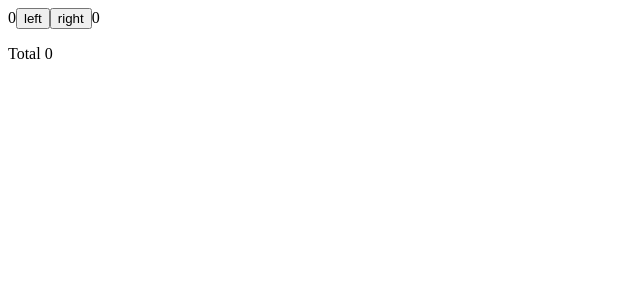
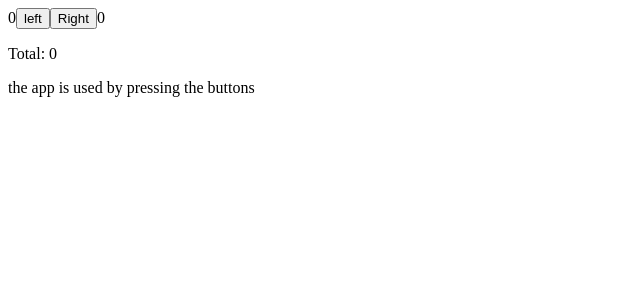
Before and after one commit to prajwalacharyaa/fullstackopen, a React (Vite) app in the folder React/part1/: page / in a window 1280 px wide. Shown: the top 300 px of the page, without its empty margins (0-640 px from the left). Built offline with nearby package versions, Linux system fonts and the light colour scheme.

Commit message:
some messages added to make code understandable

```diff
--- a/React/part1/src/rememberallclicks.jsx
+++ b/React/part1/src/rememberallclicks.jsx
@@ -1,4 +1,33 @@
 import { useState } from "react";
+
+const History = (props) => {
+    if (props.allClicks.length === 0) {
+        return (
+            <div>
+                the app is used by pressing the buttons
+            </div>
+        )
+    }
+    return (
+        <div>
+            button press history:{props.allClicks.join('')}
+        </div>
+
+    )
+}
+
+const Button = ({ handleClick, text }) => (
+    //here retun is not used because it is single line ccode
+    //and is written between (these brackets)
+    //if {curly brackets} were used we hadd no option but to use return to
+    //make the button display
+    <button onClick={handleClick}>
+        {text}
+    </button>
+
+
+)
+
 
 const App = () => {
     const [left, setLeft] = useState(0)
@@ -25,12 +54,12 @@
     return (
         <div>
             {left}
-            <button onClick={handleLeftClick}>left</button>
-            <button onClick={handleRightClick}>right</button>
+            <Button handleClick={handleLeftClick} text='left' />
+            <Button handleClick={handleRightClick} text='Right' />
             {right}
-            <p>Total {total} </p>
+            <p>Total: {total}</p>
 
-            <p>{allClicks.join(' ')}</p>
+            <History allClicks={allClicks} />
         </div>
     )
 }
```
Also changed, not shown: React/part1/src/Greetings.jsx (renamed from React/part1/src/Untitled.jsx).
